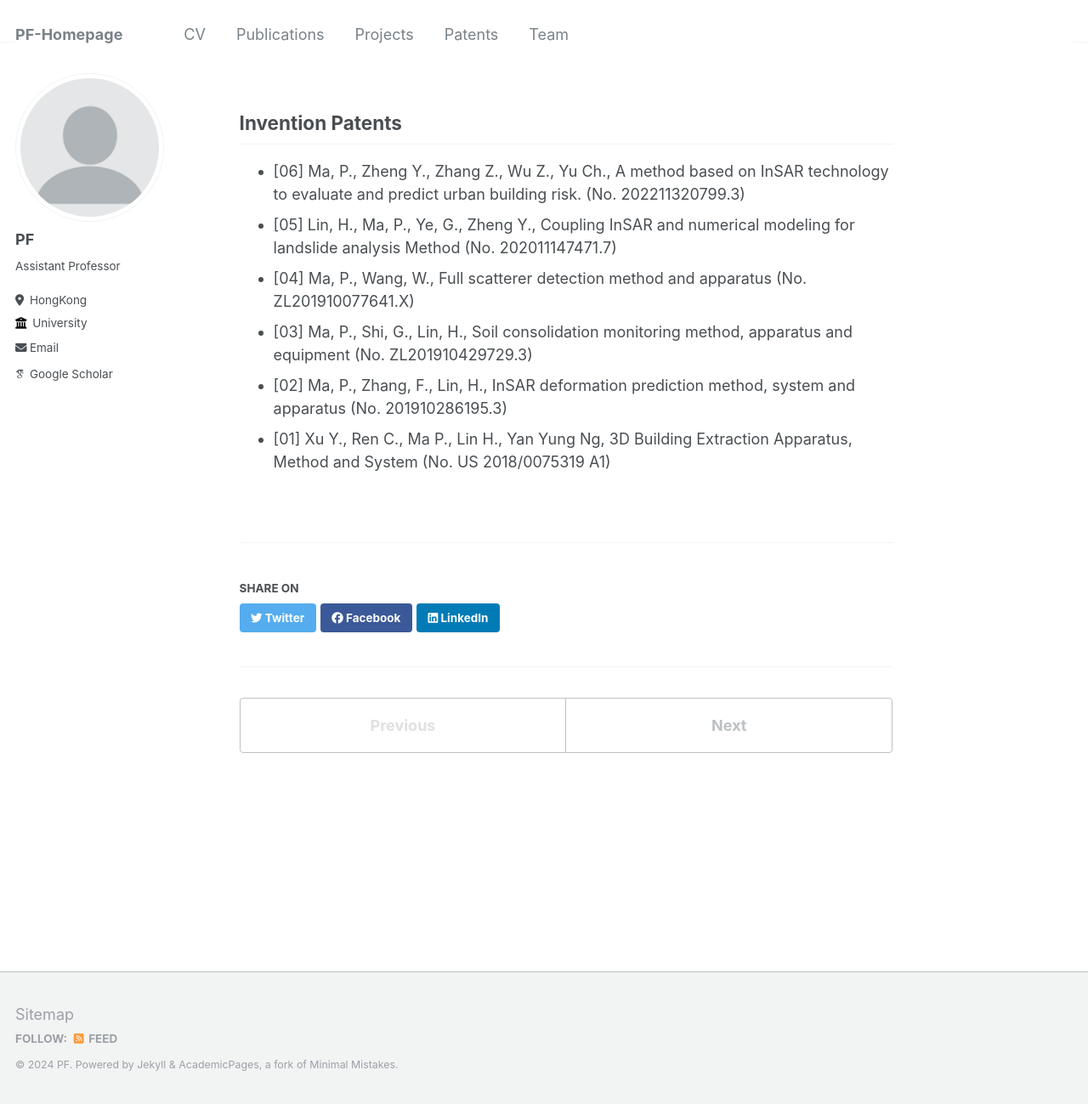
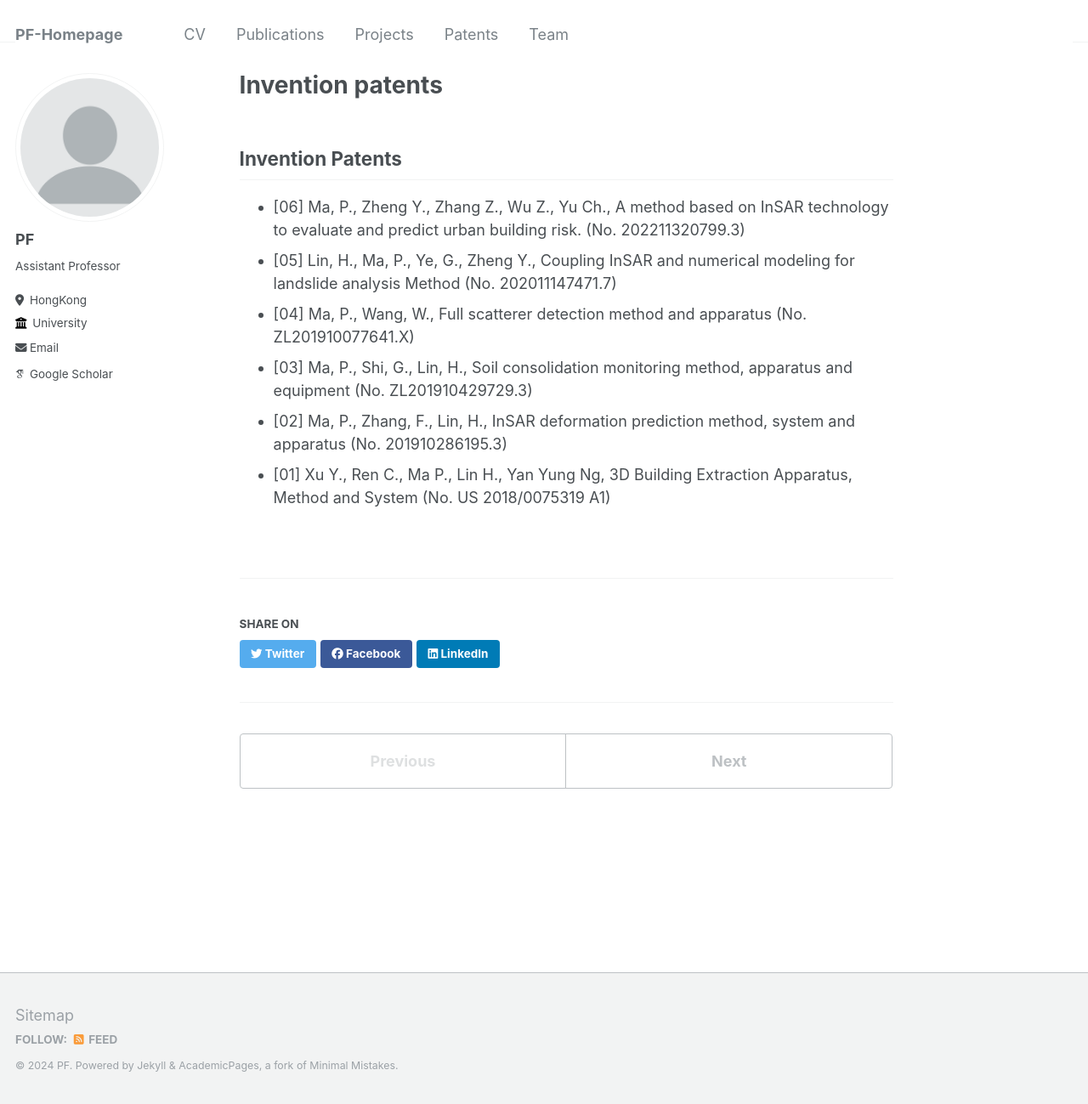
Before and after one commit to pfMA03/peifengMa, a Jekyll site: the page built from _portfolio/Invention Patents.md, in a window 1280 px wide and 1299 px high. Shown: the whole window at 85% size. Built offline with Jekyll 4.4.1, drawn with Linux system fonts in a browser that asks for light colours; some web fonts are replaced.

Commit message:
Update Invention Patents.md

```diff
--- a/_portfolio/Invention Patents.md
+++ b/_portfolio/Invention Patents.md
@@ -1,5 +1,5 @@
 ---
-* title: "Invention Patents"
+# title: "Invention Patents"
 # excerpt: "Invention Patents"
 # collection: portfolio
 ---
```
